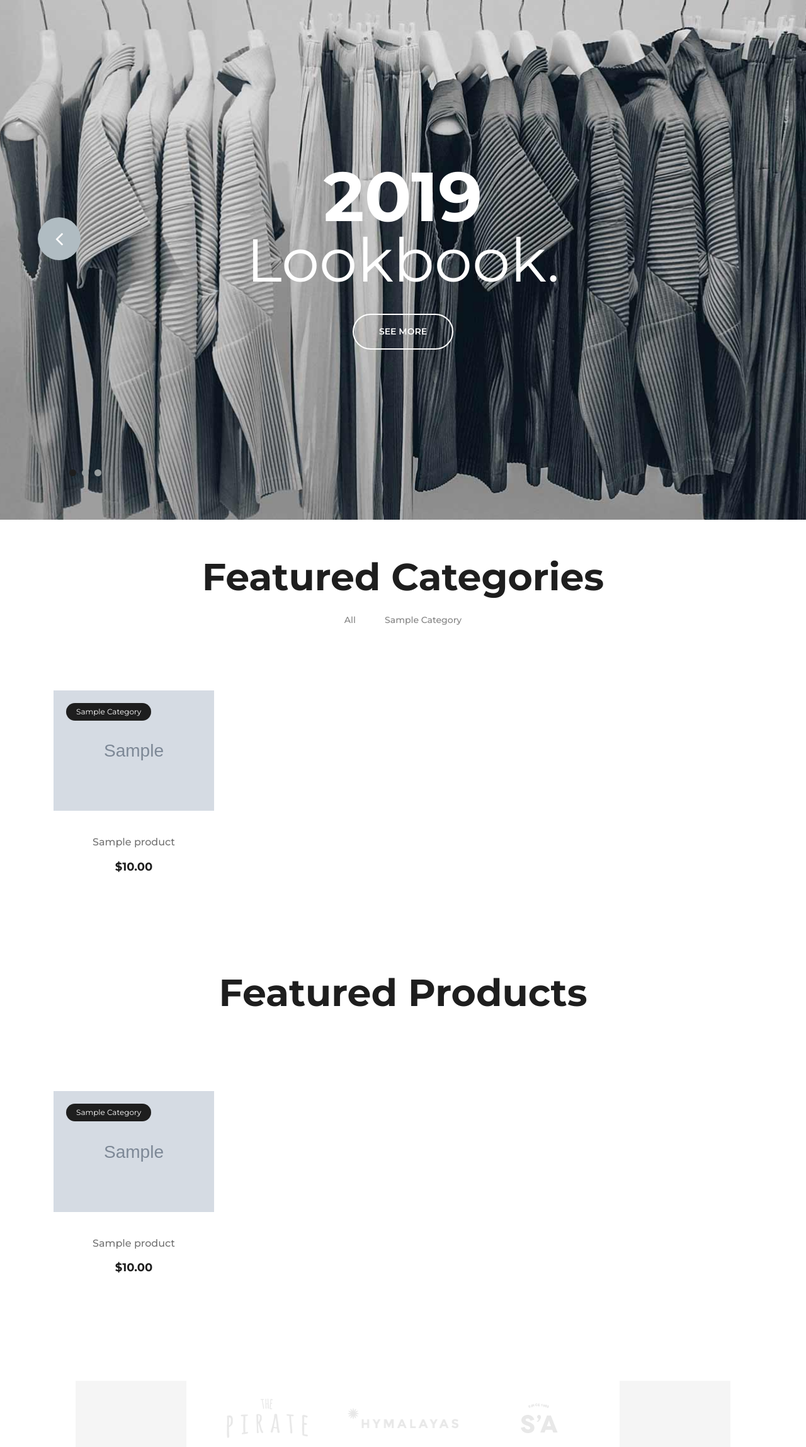
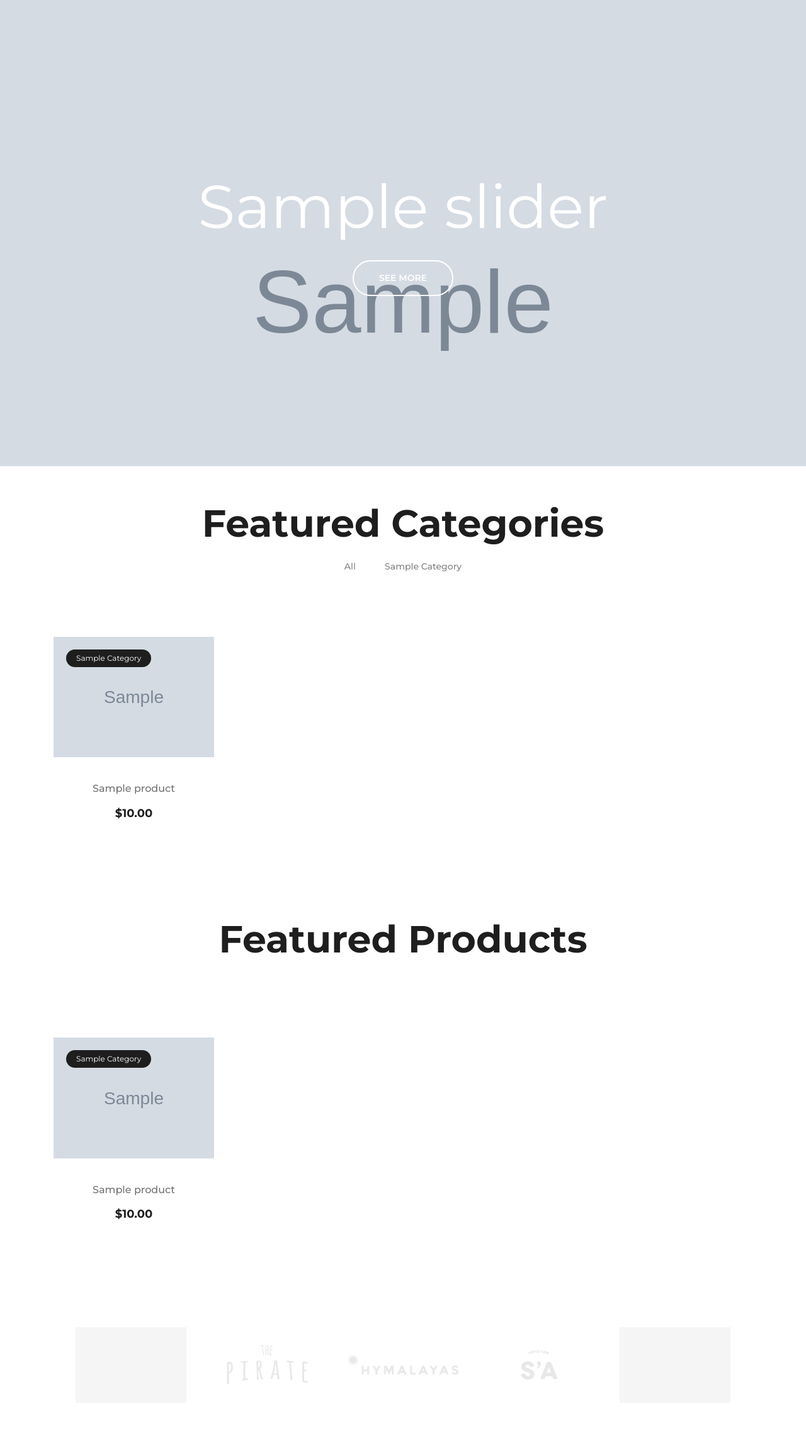
Before and after one commit to rabeyasumi/django-ecommerce, a Django app: page / in a window 1280 px wide. Shown: the part 104-2401 px from the top of the page at 63% size. Run offline with Django 5.2, Linux system fonts and the light colour scheme; tables that the repository leaves empty hold one stand-in row (values such as "Sample post"); grey boxes marked "Sample" are stand-in pictures; some libraries are stand-ins or nearby versions; grey boxes are pictures that could not be loaded.

Commit message:
Add sliders images and make slider dynamic

```diff
--- a/templates/slider.html
+++ b/templates/slider.html
@@ -1,38 +1,17 @@
 {% load static %}
 <section class="hero-slider">
     <div class="hero-items owl-carousel">
-        <div class="single-slider-item set-bg" data-setbg="{% static 'img/slider-1.jpg' %}">
+        {% for slider in sliders %}
+        <div class="single-slider-item set-bg" data-setbg="{{slider.banner.url}}">
             <div class="container">
                 <div class="row">
                     <div class="col-lg-12">
-                        <h1>2019</h1>
-                        <h2>Lookbook.</h2>
+                        <h2>{{slider.title}}</h2>
                         <a href="#" class="primary-btn">See More</a>
                     </div>
                 </div>
             </div>
         </div>
-        <div class="single-slider-item set-bg" data-setbg="{% static 'img/slider-2.jpg' %}">
-            <div class="container">
-                <div class="row">
-                    <div class="col-lg-12">
-                        <h1>2019</h1>
-                        <h2>Lookbook.</h2>
-                        <a href="#" class="primary-btn">See More</a>
-                    </div>
-                </div>
-            </div>
-        </div>
-        <div class="single-slider-item set-bg" data-setbg="{% static 'img/slider-3.jpg' %}">
-            <div class="container">
-                <div class="row">
-                    <div class="col-lg-12">
-                        <h1>2019</h1>
-                        <h2>Lookbook.</h2>
-                        <a href="#" class="primary-btn">See More</a>
-                    </div>
-                </div>
-            </div>
-        </div>
+        {% endfor %}
     </div>
 </section>
```
Also changed, not shown: media/banner/slider-1.jpg (added), media/banner/slider-2.jpg (added), media/banner/slider-3.jpg (added).
